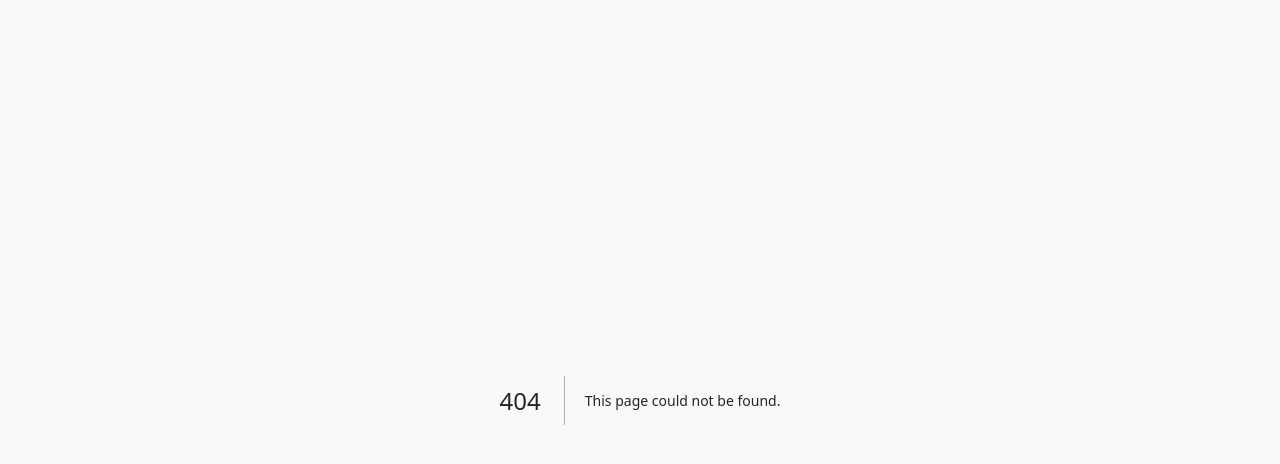
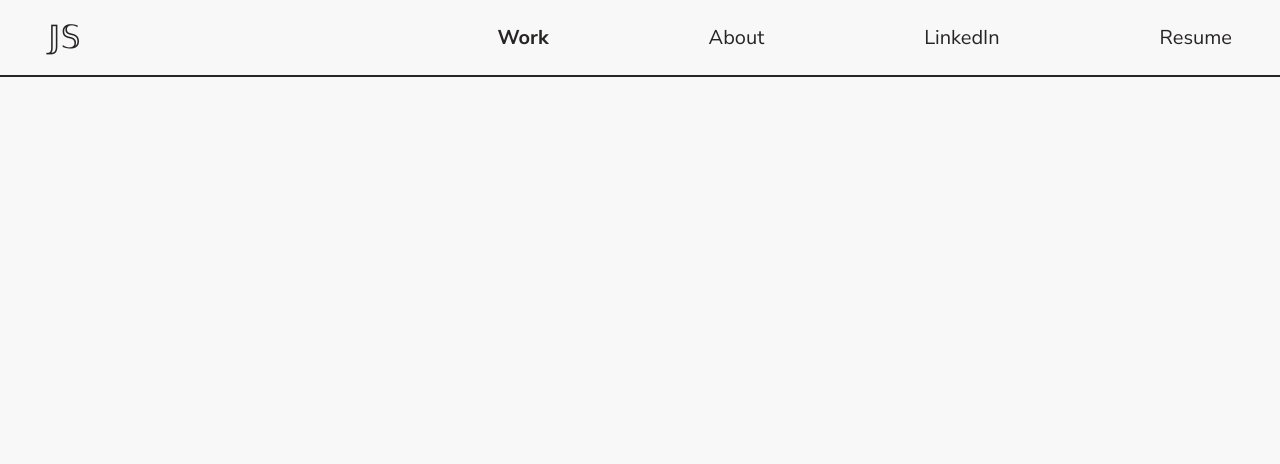
Before and after one commit to clayton-duarte/julias-portfolio-nextjs, a Next.js app: page /work/kijiji-brainstation-hackaton in a window 1280 px wide. Before the commit this address had no page. Shown: the top 464 px of the page. Built offline with nearby package versions, Linux system fonts and the light colour scheme.

Commit message:
feat: bootstraps kijiji page

```diff
--- a/src/pages/index.tsx
+++ b/src/pages/index.tsx
@@ -2,8 +2,8 @@
 
 import Grid from '~/components/Grid';
 import Header, { HEADER_HEIGHT } from '~/components/Header';
-import HightKeySection from '~/components/homeSection/HightKeySection';
-import KijijiSection from '~/components/homeSection/KijijiSection';
+import HightKeySection from '~/components/homeSections/HightKeySection';
+import KijijiSection from '~/components/homeSections/KijijiSection';
 import Text from '~/components/Text';
 
 const HomeBanner = styled(Grid)`
--- a/src/pages/work/index.tsx
+++ b/src/pages/work/index.tsx
@@ -1,7 +1,7 @@
 import Grid from '~/components/Grid';
 import Header from '~/components/Header';
-import HightKeySection from '~/components/homeSection/HightKeySection';
-import KijijiSection from '~/components/homeSection/KijijiSection';
+import HightKeySection from '~/components/homeSections/HightKeySection';
+import KijijiSection from '~/components/homeSections/KijijiSection';
 
 export default function WorkPage() {
   return (
--- /dev/null
+++ b/src/pages/work/kijiji-brainstation-hackaton.tsx
@@ -0,0 +1,26 @@
+import Header from "~/components/Header";
+
+export default function KijijiBrainstationHackatonPage() {
+  return (
+    <>
+      <Header />
+      {/* BANNER */}
+      {/* SUMMARY */}
+      {/* OVERVIEW */}
+      {/* OVERVIEW 2 */}
+      {/* OVERVIEW 3 */}
+      {/* CHALLENGE */}
+      {/* ABOUT */}
+      {/* ABOUT 2 */}
+      {/* ABOUT PROBLEM */}
+      {/* PEOPLE SAY */}
+      {/* PROBLEM SPACE */}
+      {/* HOW MIGHT WE */}
+      {/* WHO DESIGNING FOR */}
+      {/* EXPERIENCE MAPPING */}
+      {/* IDEATION */}
+      {/* FINAL DESIGN */}
+      {/* WHAT I LEARNED */}
+    </>
+  )
+}
```
Also changed, not shown: src/components/homeSections/HightKeySection.tsx (renamed from src/components/homeSection/HightKeySection.tsx), src/components/homeSections/KijijiSection.tsx (renamed from src/components/homeSection/KijijiSection.tsx).
